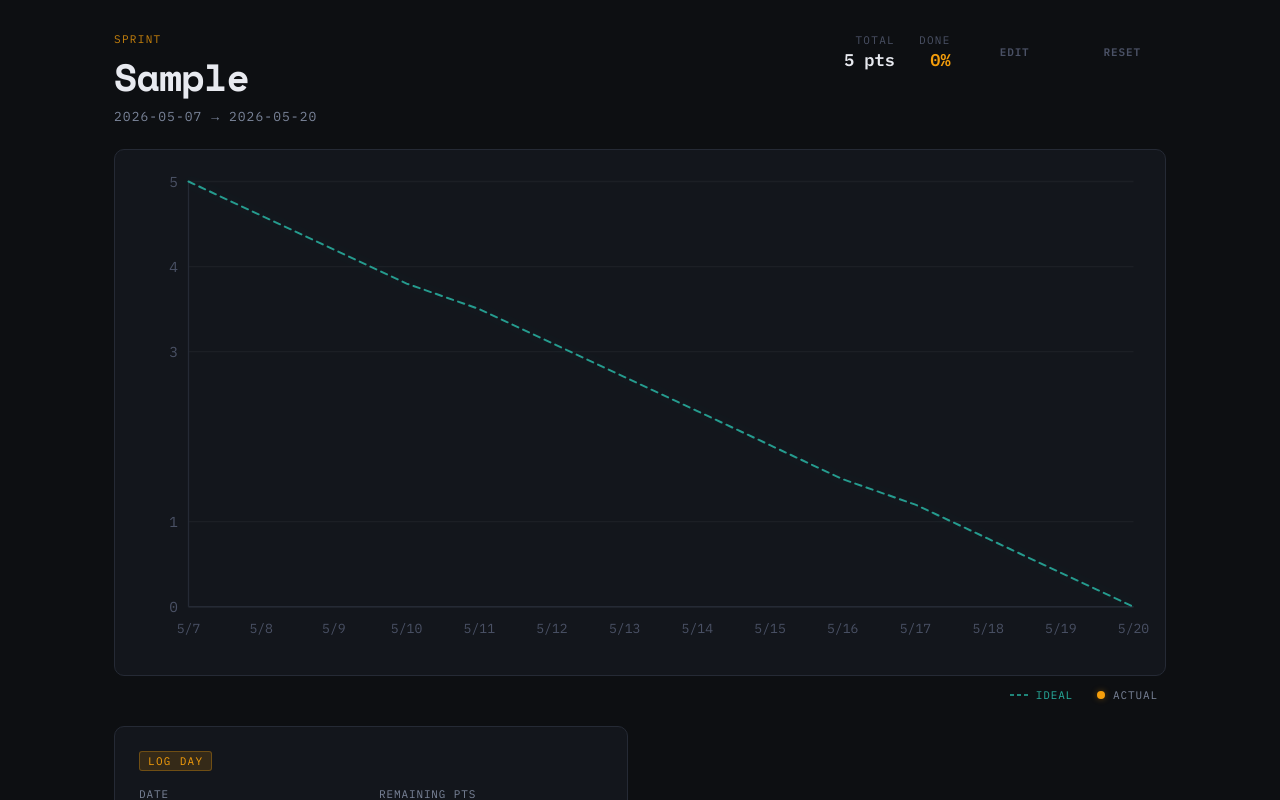
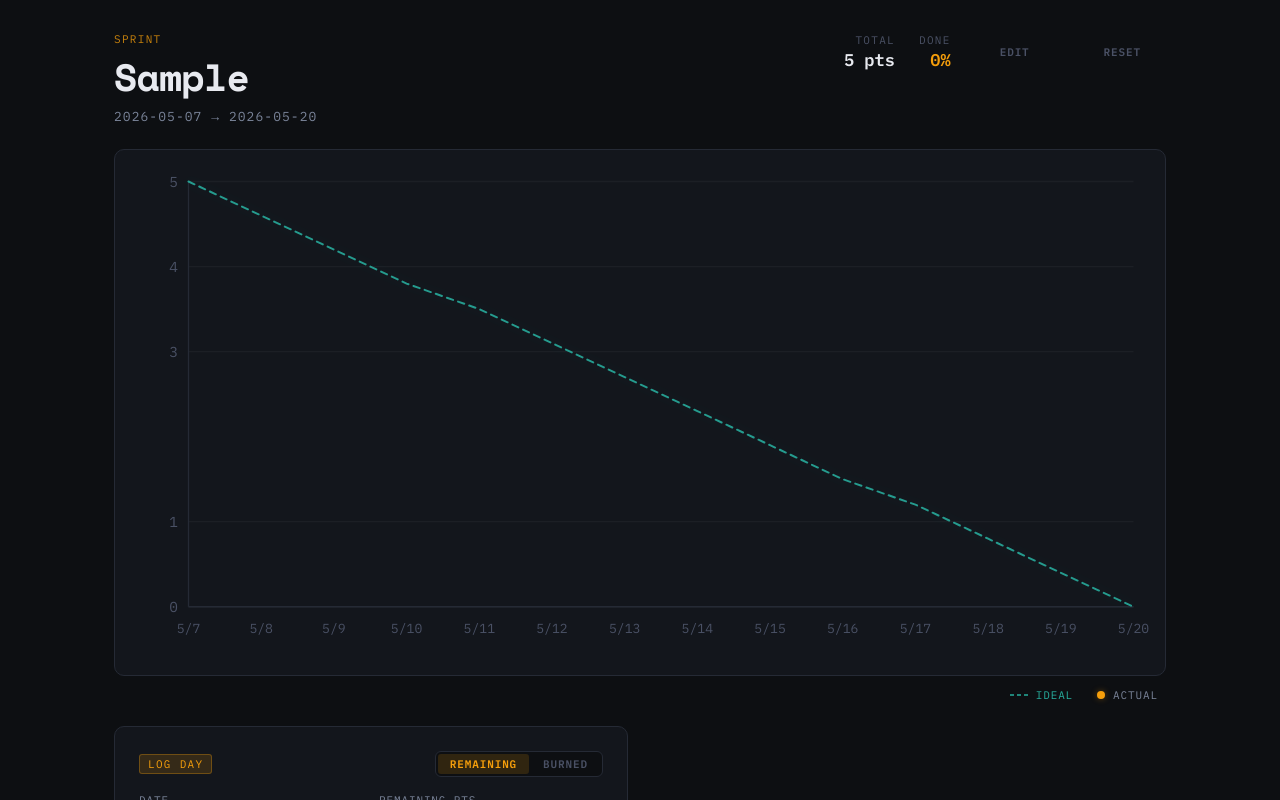
Before and after one commit to JuansARG/pnt-burndown, a React (Vite) app: page / in a window 1280 px wide. Both pictures are taken after typing "Sample", "5" into the empty fields and a click on the button "START TRACKING →". Shown: the top 800 px of the page. Built offline with nearby package versions, Linux system fonts and the light colour scheme.

Commit message:
feat(log): add burned points mode toggle to day form

```diff
--- a/src/ui/components/DayForm/DayForm.css
+++ b/src/ui/components/DayForm/DayForm.css
@@ -12,6 +12,7 @@
   display: flex;
   align-items: center;
   gap: var(--space-3);
+  flex-wrap: wrap;
 }
 
 .day-form__label-tag {
@@ -86,6 +87,36 @@
   font-family: inherit;
   font-size: inherit;
   overflow-y: auto;
+}
+
+.day-form__mode-toggle {
+  display: flex;
+  gap: 2px;
+  background: var(--color-bg);
+  border: 1px solid var(--color-border);
+  border-radius: var(--radius-md);
+  padding: 2px;
+  margin-left: auto;
+}
+
+.day-form__mode-btn {
+  font-family: var(--font-mono);
+  font-size: var(--text-xs);
+  font-weight: 600;
+  letter-spacing: var(--tracking-wide);
+  text-transform: uppercase;
+  padding: 3px var(--space-3);
+  border-radius: var(--radius-sm);
+  border: none;
+  background: transparent;
+  color: var(--color-text-muted);
+  cursor: pointer;
+  transition: all var(--duration-fast) var(--ease-out);
+}
+
+.day-form__mode-btn--active {
+  background: var(--color-signal-dim);
+  color: var(--color-signal);
 }
 
 .day-form__error {
--- a/src/ui/components/DayForm/DayForm.tsx
+++ b/src/ui/components/DayForm/DayForm.tsx
@@ -1,10 +1,12 @@
 import { useState, type FormEvent } from 'react';
-import type { DayEntry } from '../../../domain/entities/Sprint';
+import type { DayEntry, Sprint } from '../../../domain/entities/Sprint';
 import './DayForm.css';
 
 interface DayFormProps {
   sprintStartDate: string;
   sprintEndDate: string;
+  totalPoints: number;
+  entries: Sprint['entries'];
   onSubmit: (entry: DayEntry) => void;
 }
 
@@ -13,20 +15,37 @@ function todayISO(): string {
   return `${d.getFullYear()}-${String(d.getMonth() + 1).padStart(2, '0')}-${String(d.getDate()).padStart(2, '0')}`;
 }
 
-export function DayForm({ sprintStartDate, sprintEndDate, onSubmit }: DayFormProps) {
+export function DayForm({ sprintStartDate, sprintEndDate, totalPoints, entries, onSubmit }: DayFormProps) {
   const [date, setDate] = useState(todayISO());
   const [remaining, setRemaining] = useState('');
+  const [burned, setBurned] = useState('');
+  const [mode, setMode] = useState<'remaining' | 'burned'>('remaining');
   const [note, setNote] = useState('');
   const [error, setError] = useState('');
   const [submitted, setSubmitted] = useState(false);
+
+  function getPrevRemaining(forDate: string): number {
+    const sorted = [...entries]
+      .filter(e => e.date < forDate)
+      .sort((a, b) => b.date.localeCompare(a.date));
+    return sorted.length > 0 ? sorted[0].remaining : totalPoints;
+  }
 
   function validate(): string | null {
     if (!date) return 'Date is required';
     if (date < sprintStartDate) return `Date cannot be before sprint start (${sprintStartDate})`;
     if (date > sprintEndDate) return `Date cannot be after sprint end (${sprintEndDate})`;
+    if (mode === 'remaining') {
       const rem = Number(remaining);
       if (remaining === '' || isNaN(rem)) return 'Remaining points is required';
       if (rem < 0) return 'Remaining points cannot be negative';
+    } else {
+      const b = Number(burned);
+      if (burned === '' || isNaN(b)) return 'Burned points is required';
+      if (b < 0) return 'Burned points cannot be negative';
+      const rem = getPrevRemaining(date) - b;
+      if (rem < 0) return 'Burned points exceed remaining points';
+    }
     if (note.length > 280) return 'Note exceeds 280 characters';
     return null;
   }
@@ -36,13 +55,17 @@ export function DayForm({ sprintStartDate, sprintEndDate, onSubmit }: DayFormPro
     const err = validate();
     if (err) { setError(err); return; }
     setError('');
+    const computedRemaining = mode === 'remaining'
+      ? Number(remaining)
+      : getPrevRemaining(date) - Number(burned);
     const entry: DayEntry = {
       date,
-      remaining: Number(remaining),
+      remaining: computedRemaining,
       ...(note.trim() ? { note: note.trim() } : {}),
     };
     onSubmit(entry);
     setRemaining('');
+    setBurned('');
     setNote('');
     setSubmitted(true);
     setTimeout(() => setSubmitted(false), 2000);
@@ -52,6 +75,18 @@ export function DayForm({ sprintStartDate, sprintEndDate, onSubmit }: DayFormPro
     <form className="day-form" onSubmit={handleSubmit} noValidate>
       <div className="day-form__header">
         <span className="day-form__label-tag">LOG DAY</span>
+        <div className="day-form__mode-toggle">
+          <button
+            type="button"
+            className={`day-form__mode-btn${mode === 'remaining' ? ' day-form__mode-btn--active' : ''}`}
+            onClick={() => { setMode('remaining'); setError(''); }}
+          >Remaining</button>
+          <button
+            type="button"
+            className={`day-form__mode-btn${mode === 'burned' ? ' day-form__mode-btn--active' : ''}`}
+            onClick={() => { setMode('burned'); setError(''); }}
+          >Burned</button>
+        </div>
       </div>
 
       <div className="day-form__row">
@@ -68,6 +103,7 @@ export function DayForm({ sprintStartDate, sprintEndDate, onSubmit }: DayFormPro
           />
         </div>
 
+        {mode === 'remaining' ? (
           <div className="field">
             <label className="field__label" htmlFor="df-remaining">Remaining pts</label>
             <input
@@ -80,6 +116,20 @@ export function DayForm({ sprintStartDate, sprintEndDate, onSubmit }: DayFormPro
               onChange={e => { setRemaining(e.target.value); setError(''); }}
             />
           </div>
+        ) : (
+          <div className="field">
+            <label className="field__label" htmlFor="df-burned">Burned pts</label>
+            <input
+              id="df-burned"
+              className="field__input field__input--number"
+              type="number"
+              min={0}
+              placeholder="0"
+              value={burned}
+              onChange={e => { setBurned(e.target.value); setError(''); }}
+            />
+          </div>
+        )}
       </div>
 
       <div className="field">
--- a/src/ui/pages/BurndownPage.tsx
+++ b/src/ui/pages/BurndownPage.tsx
@@ -88,6 +88,8 @@ export function BurndownPage() {
         <DayForm
           sprintStartDate={sprint.startDate}
           sprintEndDate={sprint.endDate}
+          totalPoints={sprint.totalPoints}
+          entries={sprint.entries}
           onSubmit={logDay}
         />
 
```
Lines whose indentation alone changed are shown as unchanged.
